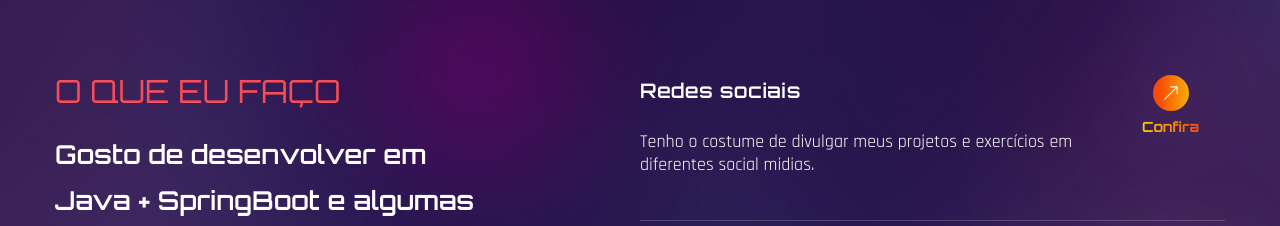
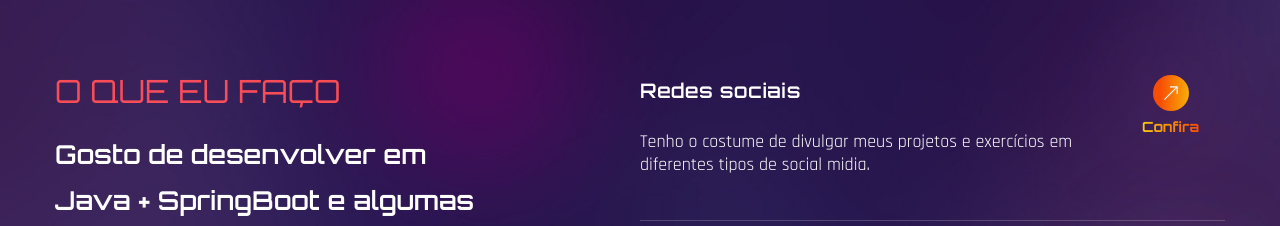
Before and after one commit to JayCesar/JayCesar, a React (Create React App) app: page / in a window 1280 px wide. Shown: the part 1660-1886 px from the top of the page. Built offline with nearby package versions, Linux system fonts and the light colour scheme; the HTML template or start-up script is replaced by a standard one; a web font is replaced by a local one.

Commit message:
JayCeasr | Fix

```diff
--- a/src/components/Services.js
+++ b/src/components/Services.js
@@ -11,7 +11,7 @@ const services = [
   {
     name: 'Redes sociais',
     description:
-    'Tenho o costume de divulgar meus projetos e exercícios em diferentes social midias.',
+    'Tenho o costume de divulgar meus projetos e exercícios em diferentes tipos de social midia.',
     link: 'Confira',
   },
   {
```
